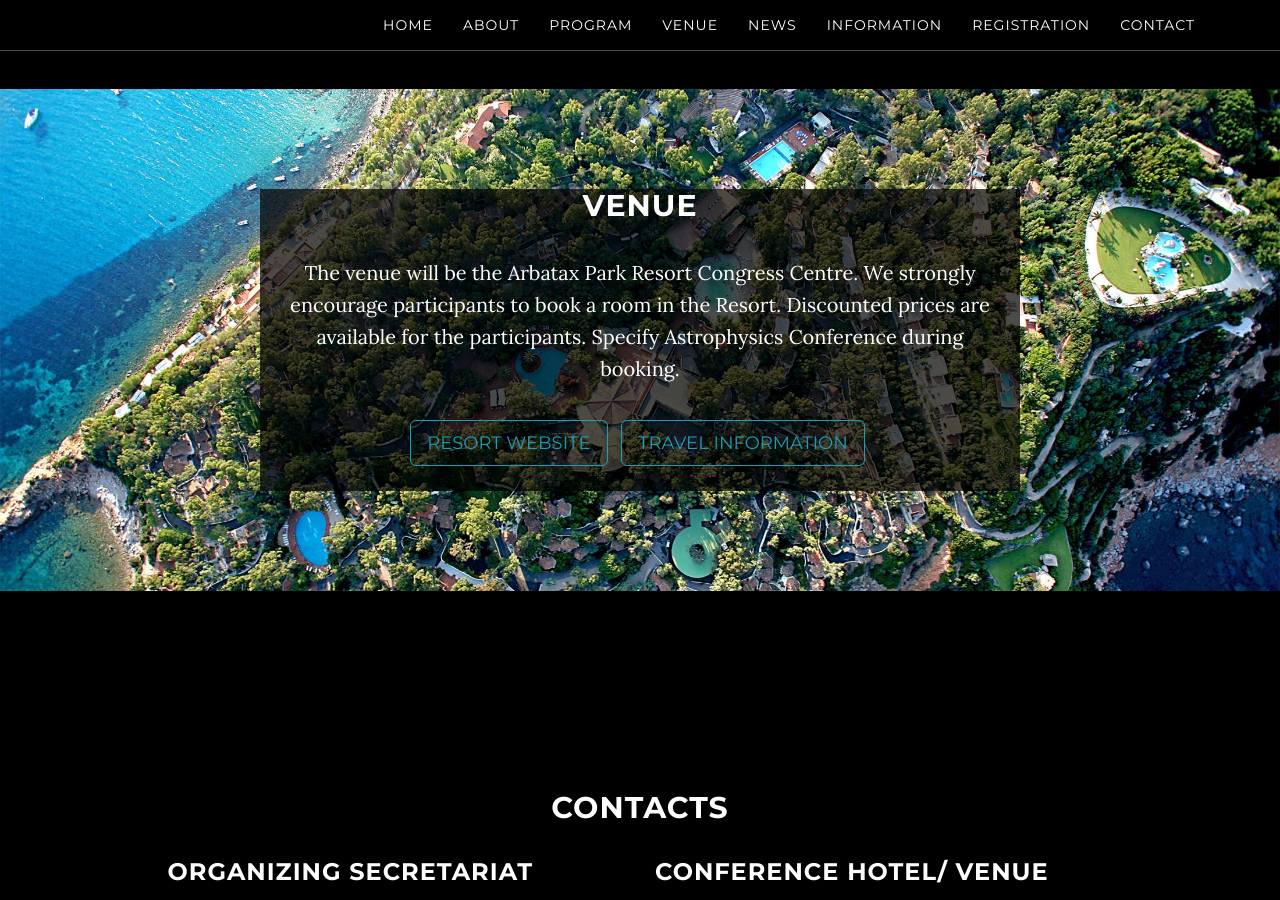
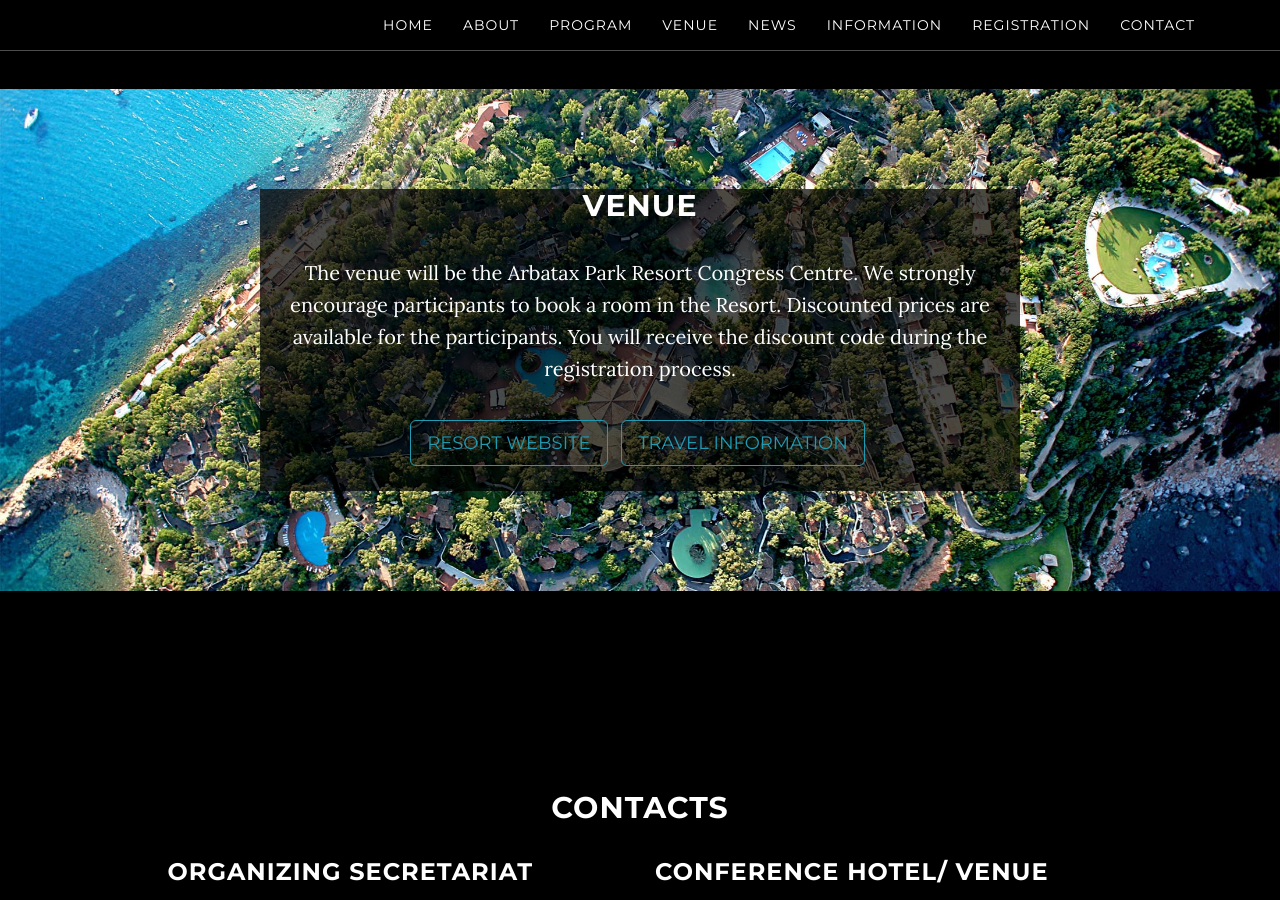
Before and after one commit to breakingthelimits/supereddington2016, a Jekyll site: the page built from index.html, in a window 1280 px wide and 900 px high, scrolled down 3090 px. Built offline with Jekyll 4.4.1, drawn with Linux system fonts in a browser that asks for light colours.

Commit message:
Specify how to obtain discount code

```diff
--- a/_includes/venue.html
+++ b/_includes/venue.html
@@ -4,7 +4,10 @@
             <div class="container">
                 <div class="col-md-8 col-md-offset-2" style="background-color:rgba(0,0,0,0.7)">
                     <h2>Venue</h2>
-                    <p>The venue will be the Arbatax Park Resort Congress Centre. We strongly encourage participants to book a room in the Resort. Discounted prices are available for the participants. Specify Astrophysics Conference during booking.</p>
+                    <p>The venue will be the Arbatax Park Resort Congress Centre.
+                      We strongly encourage participants to book a room in the Resort.
+                      Discounted prices are available for the participants.
+                      You will receive the discount code during the registration process.</p>
                     <ul class="list-inline banner-social-buttons">
                         <li>
                             <a href="http://www.arbataxpark.com/en/congress-centre/" class="btn btn-default btn-lg">Resort website</a>
```
